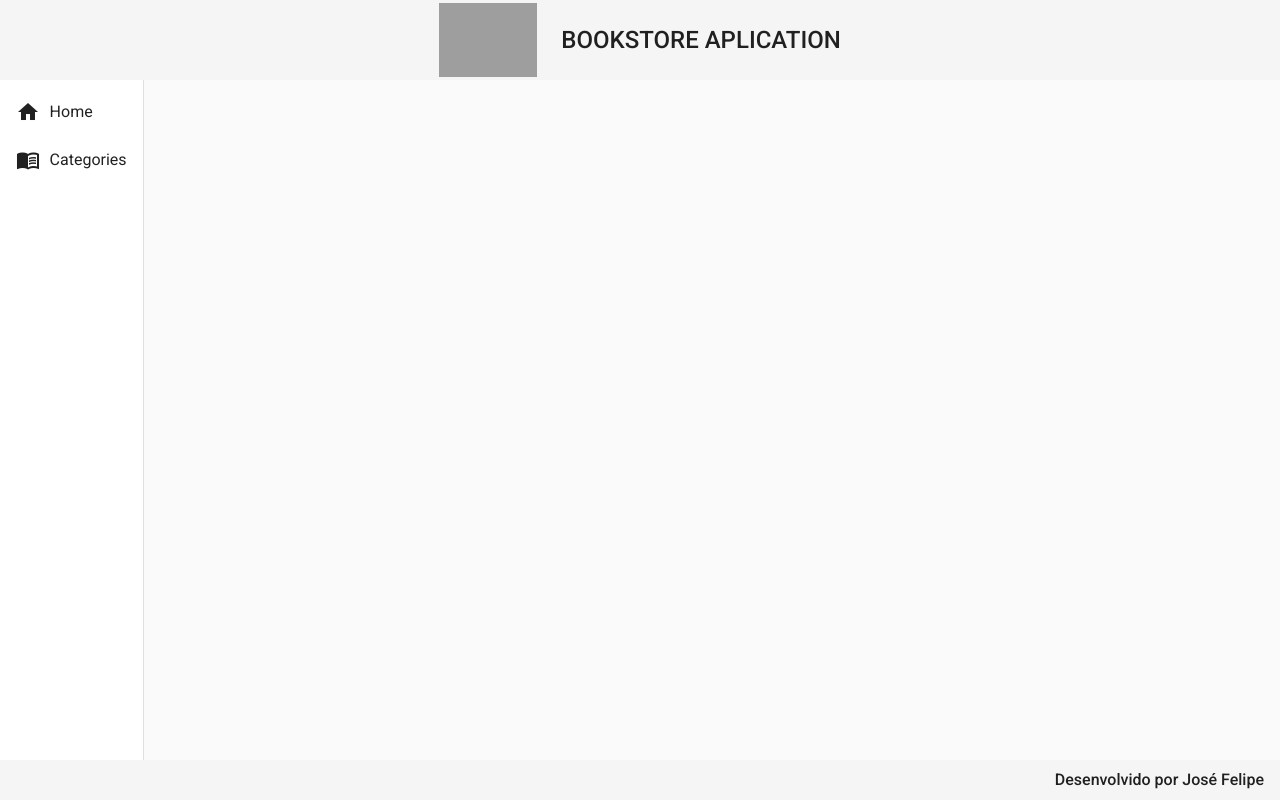
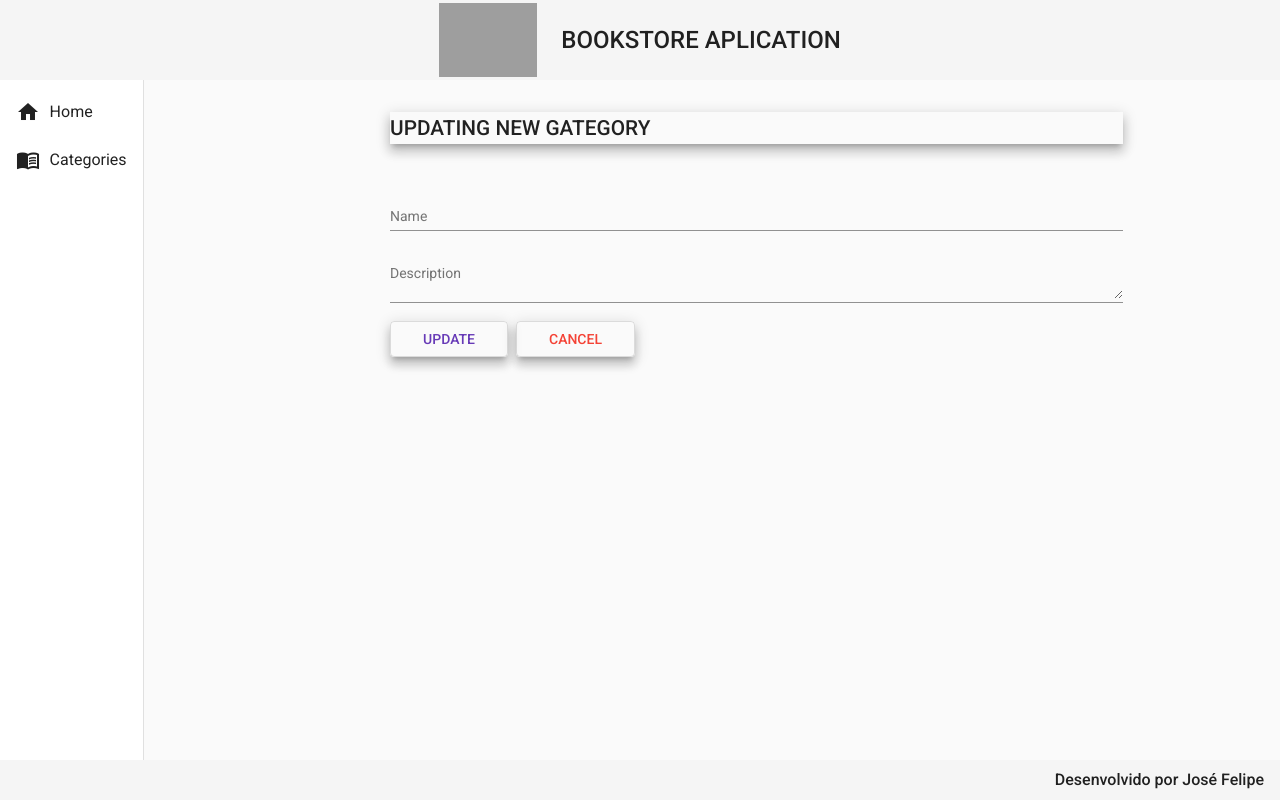
Before and after one commit to zefelipesc/bookstore-front, an Angular app: page /categories/update/1 in a window 1280 px wide. Before the commit this address led to /. Built offline with nearby package versions, Linux system fonts and the light colour scheme; no server answers; grey boxes are pictures that could not be loaded.

Commit message:
Implementing category-update

```diff
--- a/angular.json
+++ b/angular.json
@@ -50,7 +50,7 @@
               "src/assets"
             ],
             "styles": [
-              "./node_modules/@angular/material/prebuilt-themes/indigo-pink.css",
+              "./node_modules/@angular/material/prebuilt-themes/deeppurple-amber.css",
               "src/styles.css"
             ],
             "scripts": []
@@ -108,5 +108,8 @@
         }
       }
     }
+  },
+  "cli": {
+    "analytics": false
   }
 }
--- a/package.json
+++ b/package.json
@@ -15,18 +15,18 @@
     "@angular/compiler": "^14.0.0",
     "@angular/core": "^14.0.0",
     "@angular/forms": "^14.0.0",
-    "@angular/material": "^14.0.4",
+    "@angular/material": "^14.0.5",
     "@angular/platform-browser": "^14.0.0",
     "@angular/platform-browser-dynamic": "^14.0.0",
     "@angular/router": "^14.0.0",
     "rxjs": "~7.5.0",
-    "tslib": "^2.3.0",
     "zone.js": "~0.11.4"
   },
   "devDependencies": {
     "@angular-devkit/build-angular": "^14.0.5",
     "@angular/cli": "~14.0.5",
     "@angular/compiler-cli": "^14.0.0",
+    "tslib": "^2.4.0",
     "typescript": "~4.7.2"
   }
 }
--- a/src/app/app-routing.module.ts
+++ b/src/app/app-routing.module.ts
@@ -3,6 +3,7 @@
 import { CategoryCreateComponent } from './components/views/category/category-create/category-create.component';
 import { CategoryDeleteComponent } from './components/views/category/category-delete/category-delete.component';
 import { CategoryReadComponent } from './components/views/category/category-read/category-read.component';
+import { CategoryUpdateComponent } from './components/views/category/category-update/category-update.component';
 import { HomeComponent } from './components/views/home/home.component';
 
 const routes: Routes = [
@@ -21,6 +22,10 @@
   {
     path: 'categories/delete/:id',
     component: CategoryDeleteComponent
+  },
+  {
+    path: 'categories/update/:id',
+    component: CategoryUpdateComponent
   }
 ];
 
--- a/src/app/app.module.ts
+++ b/src/app/app.module.ts
@@ -23,6 +23,7 @@
 import { MatFormFieldModule } from '@angular/material/form-field';
 import { MatSnackBarModule } from '@angular/material/snack-bar';
 import { CategoryDeleteComponent } from './components/views/category/category-delete/category-delete.component';
+import { CategoryUpdateComponent } from './components/views/category/category-update/category-update.component';
 
 @NgModule({
   declarations: [
@@ -33,7 +34,8 @@
     HomeComponent,
     CategoryReadComponent,
     CategoryCreateComponent,
-    CategoryDeleteComponent
+    CategoryDeleteComponent,
+    CategoryUpdateComponent
   ],
   imports: [
     BrowserModule,
--- a/src/app/components/views/category/category-read/category-read.component.html
+++ b/src/app/components/views/category/category-read/category-read.component.html
@@ -39,7 +39,7 @@
             <ng-container matColumnDef="actions">
               <th class="mat-header" mat-header-cell *matHeaderCellDef> ACTIONS </th>
               <td mat-cell *matCellDef="let row">
-                <a class="edit" href="#">
+                <a class="edit" routerLink="update/{{ row.id }}">
                   <i class="material-icons">edit</i>
                 </a>
                 <a class="delete" routerLink="delete/{{ row.id }}">
--- /dev/null
+++ b/src/app/components/views/category/category-update/category-update.component.css
@@ -0,0 +1,27 @@
+form {
+    text-align: center;
+    width: 70%;
+    margin: 2rem auto 0 auto;
+}
+
+h1 {
+    font-size: 1.3rem;
+    font-weight: 500;
+    margin-bottom: 3rem;
+    text-align: start;
+}
+
+.form {
+    width: 100%;
+}
+
+.buttons {
+    width: 100%;
+    text-align: start;
+}
+
+button {
+    margin-right: .5rem;
+    padding-right: 2rem;
+    padding-left: 2rem;
+}
--- /dev/null
+++ b/src/app/components/views/category/category-update/category-update.component.html
@@ -0,0 +1,19 @@
+<form>
+    <h1 class="mat-elevation-z8">UPDATING NEW GATEGORY</h1>
+
+    <mat-form-field class="form">
+        <mat-label>Name</mat-label>
+        <input matInput [(ngModel)]="category.name" type="text" name="name" placeholder="Ex: Computação">
+    </mat-form-field>
+
+    <mat-form-field class="form">
+        <mat-label>Description</mat-label>
+        <textarea matInput [(ngModel)]="category.description" type="text" name="description" placeholder="Ex: Books about computation"></textarea>
+    </mat-form-field>
+
+    <div class="buttons">
+        <button (click)="update()" class="mat-elevation-z8" mat-stroked-button color="primary">UPDATE</button>
+        <button (click)="cancel()" class="mat-elevation-z8" mat-stroked-button color="warn">CANCEL</button>
+
+    </div>
+</form>
--- /dev/null
+++ b/src/app/components/views/category/category-update/category-update.component.ts
@@ -0,0 +1,53 @@
+import { Component, OnInit } from '@angular/core';
+import { ActivatedRoute, Router } from '@angular/router';
+import { Category } from '../category.model';
+import { CategoryService } from '../category.service';
+
+@Component({
+  selector: 'app-category-update',
+  templateUrl: './category-update.component.html',
+  styleUrls: [
+    './category-update.component.css'
+  ]
+})
+export class CategoryUpdateComponent implements OnInit {
+
+  category: Category = {
+    id: '',
+    name: '',
+    description: ''
+  }
+
+  constructor(
+    private service: CategoryService,
+    private route: ActivatedRoute,
+    private router: Router
+
+    ) { }
+
+  ngOnInit(): void {
+    this.category.id = this.route.snapshot.paramMap.get('id')!
+    this.findById();
+  }
+
+  findById(): void {
+    this.service.findById(this.category.id!).subscribe((resposta) => {
+      this.category.name = resposta.name;
+      this.category.description = resposta.description;
+    })
+  }
+
+  update(): void {
+    this.service.update(this.category).subscribe((resposta) => {
+      this.router.navigate(['categories'])
+      this.service.message('Category successfully updated')
+    }, err => {
+      this.service.message('Check empty fields!')
+    })
+  }
+
+  cancel(): void {
+    this.router.navigate(['categories'])
+  }
+
+}
--- a/src/app/components/views/category/category.service.ts
+++ b/src/app/components/views/category/category.service.ts
@@ -34,6 +34,11 @@
     return this.http.delete<void>(url)
   }
 
+  update(category: Category): Observable<void> {
+    const url = `${this.baseUrl}/categories/${category.id}`
+    return this.http.put<void>(url, category)
+  }
+
   message(str: String): void {
       this._snack.open(`${str}`, 'OK', {
         horizontalPosition: 'end',
--- a/src/styles.css
+++ b/src/styles.css
@@ -2,3 +2,6 @@
 
 html, body { height: 100%; }
 body { margin: 0; font-family: Roboto, "Helvetica Neue", sans-serif; }
+
+html, body { height: 100%; }
+body { margin: 0; font-family: Roboto, "Helvetica Neue", sans-serif; }
--- a/tsconfig.json
+++ b/tsconfig.json
@@ -3,6 +3,9 @@
   "compileOnSave": false,
   "compilerOptions": {
     "baseUrl": "./",
+    "paths": {
+      "tslib" : ["path/to/node_modules/tslib/tslib.d.ts"]
+    },
     "outDir": "./dist/out-tsc",
     "forceConsistentCasingInFileNames": true,
     "strict": true,
```
Also changed, not shown: 1 other file (tests, documents, lock files or other folders).
